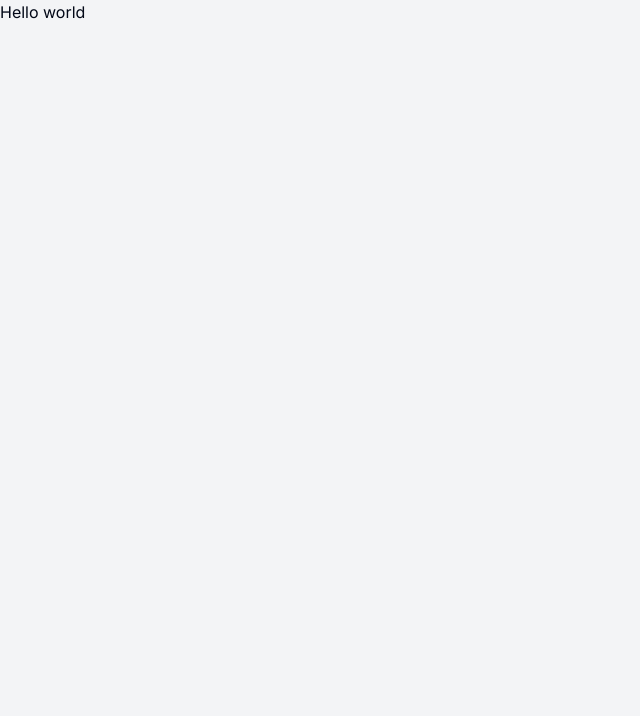
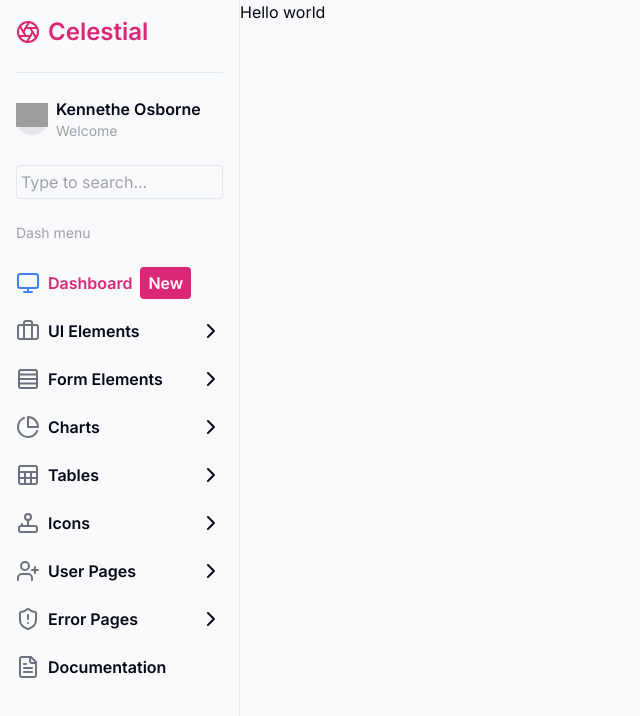
Before and after one commit to naren4488/rewardwale-dashboard, a Next.js app: page / in a window 1280 px wide. Shown: the top 716 px of the page, without its empty margins (0-640 px from the left). Built offline with nearby package versions, Linux system fonts and the light colour scheme; grey boxes are pictures that could not be loaded.

Commit message:
sidenavbar ui implemented

```diff
--- a/package.json
+++ b/package.json
@@ -9,6 +9,8 @@
     "lint": "next lint"
   },
   "dependencies": {
+    "@radix-ui/react-dialog": "^1.0.5",
+    "@radix-ui/react-separator": "^1.0.3",
     "@radix-ui/react-slot": "^1.0.2",
     "@radix-ui/react-tooltip": "^1.0.7",
     "@react-hook/window-size": "^3.1.1",
--- a/src/app/layout.tsx
+++ b/src/app/layout.tsx
@@ -2,6 +2,7 @@
 import { Inter } from "next/font/google";
 import "./globals.css";
 import { cn } from "@/lib/utils";
+import SideNavbar from "@/components/SideNavbar";
 
 const inter = Inter({ subsets: ["latin"] });
 
@@ -17,7 +18,8 @@
 }>) {
   return (
     <html lang="en">
-      <body className={cn(inter.className, "bg-gray-100 min-h-screen flex")}>
+      <body className={cn(inter.className, "bg-gray-50 min-h-screen flex")}>
+        <SideNavbar />
         <div className="">{children}</div>
       </body>
     </html>
--- /dev/null
+++ b/src/components/SideNavbar.tsx
@@ -0,0 +1,95 @@
+/* eslint-disable @next/next/no-img-element */
+import {
+  Aperture,
+  Briefcase,
+  ChevronRight,
+  FileText,
+  Joystick,
+  LayoutDashboard,
+  MonitorIcon,
+  PieChart,
+  Rows4,
+  SearchIcon,
+  Sheet,
+  ShieldAlertIcon,
+  UserPlus,
+} from "lucide-react";
+import React from "react";
+import { Separator } from "./ui/separator";
+
+type Props = {};
+
+const sidebarItems = [
+  { icon: <Briefcase />, text: "UI Elements" },
+  { icon: <Rows4 />, text: "Form Elements" },
+  { icon: <PieChart />, text: "Charts" },
+  { icon: <Sheet />, text: "Tables" },
+  { icon: <Joystick />, text: "Icons" },
+  { icon: <UserPlus />, text: "User Pages" },
+  { icon: <ShieldAlertIcon />, text: "Error Pages" },
+];
+
+export default function SideNavbar({}: Props) {
+  return (
+    <div className="border-r p-4 w-[240px] flex flex-col gap-6 ">
+      {/* brand-name */}
+      <section className="text-pink-600 flex gap-2 items-center hover:cursor-pointer ">
+        <Aperture size={24} />
+        <h2 className="text-2xl font-semibold ">Celestial</h2>
+      </section>
+      <Separator />
+
+      {/* user */}
+      <section className="flex items-center gap-2">
+        <div className="size-8 bg-gray-200 rounded-full ">
+          <img
+            src="https://api.dicebear.com/8.x/personas/svg?seed=Molly"
+            alt="avatar"
+          />
+        </div>
+        <div>
+          <h3 className=" font-semibold">Kennethe Osborne</h3>
+          <p className="text-gray-400 text-sm">Welcome</p>
+        </div>
+      </section>
+
+      {/* search input */}
+      <section className="border rounded p-1 flex items-center">
+        <input
+          className=" focus:outline-none bg-transparent"
+          type="text"
+          placeholder="Type to search..."
+        />
+        <SearchIcon size={18} />
+      </section>
+
+      {/* sidebar items */}
+      <p className="text-gray-400 text-sm">Dash menu</p>
+      <section className="flex flex-col gap-4">
+        <div className="flex items-center gap-2 hover:bg-gray-200 hover:cursor-pointer">
+          <MonitorIcon className=" text-blue-500" />
+          <h3 className="text-pink-600 font-semibold">Dashboard</h3>
+          <p className=" font-semibold bg-pink-600 rounded px-2 py-1 text-white">
+            New
+          </p>
+        </div>
+        {sidebarItems.map((item, idx) => (
+          <div
+            key={idx}
+            className="flex justify-between items-center hover:bg-gray-200 hover:cursor-pointer py-1"
+          >
+            <div className="flex items-center gap-2">
+              <span className="text-gray-500">{item.icon}</span>
+              <h3 className=" font-semibold">{item.text}</h3>
+            </div>
+            <ChevronRight />
+          </div>
+        ))}
+        <div className="flex items-center gap-2 hover:bg-gray-200 hover:cursor-pointer py-1">
+          <FileText className="text-gray-500" />
+          <h3 className=" font-semibold">Documentation</h3>
+        </div>
+      </section>
+    </div>
+  );
+}
--- /dev/null
+++ b/src/components/ui/separator.tsx
@@ -0,0 +1,31 @@
+"use client"
+
+import * as React from "react"
+import * as SeparatorPrimitive from "@radix-ui/react-separator"
+
+import { cn } from "@/lib/utils"
+
+const Separator = React.forwardRef<
+  React.ElementRef<typeof SeparatorPrimitive.Root>,
+  React.ComponentPropsWithoutRef<typeof SeparatorPrimitive.Root>
+>(
+  (
+    { className, orientation = "horizontal", decorative = true, ...props },
+    ref
+  ) => (
+    <SeparatorPrimitive.Root
+      ref={ref}
+      decorative={decorative}
+      orientation={orientation}
+      className={cn(
+        "shrink-0 bg-border",
+        orientation === "horizontal" ? "h-[1px] w-full" : "h-full w-[1px]",
+        className
+      )}
+      {...props}
+    />
+  )
+)
+Separator.displayName = SeparatorPrimitive.Root.displayName
+
+export { Separator }
--- /dev/null
+++ b/src/components/ui/sheet.tsx
@@ -0,0 +1,140 @@
+"use client"
+
+import * as React from "react"
+import * as SheetPrimitive from "@radix-ui/react-dialog"
+import { cva, type VariantProps } from "class-variance-authority"
+import { X } from "lucide-react"
+
+import { cn } from "@/lib/utils"
+
+const Sheet = SheetPrimitive.Root
+
+const SheetTrigger = SheetPrimitive.Trigger
+
+const SheetClose = SheetPrimitive.Close
+
+const SheetPortal = SheetPrimitive.Portal
+
+const SheetOverlay = React.forwardRef<
+  React.ElementRef<typeof SheetPrimitive.Overlay>,
+  React.ComponentPropsWithoutRef<typeof SheetPrimitive.Overlay>
+>(({ className, ...props }, ref) => (
+  <SheetPrimitive.Overlay
+    className={cn(
+      "fixed inset-0 z-50 bg-black/80  data-[state=open]:animate-in data-[state=closed]:animate-out data-[state=closed]:fade-out-0 data-[state=open]:fade-in-0",
+      className
+    )}
+    {...props}
+    ref={ref}
+  />
+))
+SheetOverlay.displayName = SheetPrimitive.Overlay.displayName
+
+const sheetVariants = cva(
+  "fixed z-50 gap-4 bg-background p-6 shadow-lg transition ease-in-out data-[state=open]:animate-in data-[state=closed]:animate-out data-[state=closed]:duration-300 data-[state=open]:duration-500",
+  {
+    variants: {
+      side: {
+        top: "inset-x-0 top-0 border-b data-[state=closed]:slide-out-to-top data-[state=open]:slide-in-from-top",
+        bottom:
+          "inset-x-0 bottom-0 border-t data-[state=closed]:slide-out-to-bottom data-[state=open]:slide-in-from-bottom",
+        left: "inset-y-0 left-0 h-full w-3/4 border-r data-[state=closed]:slide-out-to-left data-[state=open]:slide-in-from-left sm:max-w-sm",
+        right:
+          "inset-y-0 right-0 h-full w-3/4  border-l data-[state=closed]:slide-out-to-right data-[state=open]:slide-in-from-right sm:max-w-sm",
+      },
+    },
+    defaultVariants: {
+      side: "right",
+    },
+  }
+)
+
+interface SheetContentProps
+  extends React.ComponentPropsWithoutRef<typeof SheetPrimitive.Content>,
+    VariantProps<typeof sheetVariants> {}
+
+const SheetContent = React.forwardRef<
+  React.ElementRef<typeof SheetPrimitive.Content>,
+  SheetContentProps
+>(({ side = "right", className, children, ...props }, ref) => (
+  <SheetPortal>
+    <SheetOverlay />
+    <SheetPrimitive.Content
+      ref={ref}
+      className={cn(sheetVariants({ side }), className)}
+      {...props}
+    >
+      {children}
+      <SheetPrimitive.Close className="absolute right-4 top-4 rounded-sm opacity-70 ring-offset-background transition-opacity hover:opacity-100 focus:outline-none focus:ring-2 focus:ring-ring focus:ring-offset-2 disabled:pointer-events-none data-[state=open]:bg-secondary">
+        <X className="h-4 w-4" />
+        <span className="sr-only">Close</span>
+      </SheetPrimitive.Close>
+    </SheetPrimitive.Content>
+  </SheetPortal>
+))
+SheetContent.displayName = SheetPrimitive.Content.displayName
+
+const SheetHeader = ({
+  className,
+  ...props
+}: React.HTMLAttributes<HTMLDivElement>) => (
+  <div
+    className={cn(
+      "flex flex-col space-y-2 text-center sm:text-left",
+      className
+    )}
+    {...props}
+  />
+)
+SheetHeader.displayName = "SheetHeader"
+
+const SheetFooter = ({
+  className,
+  ...props
+}: React.HTMLAttributes<HTMLDivElement>) => (
+  <div
+    className={cn(
+      "flex flex-col-reverse sm:flex-row sm:justify-end sm:space-x-2",
+      className
+    )}
+    {...props}
+  />
+)
+SheetFooter.displayName = "SheetFooter"
+
+const SheetTitle = React.forwardRef<
+  React.ElementRef<typeof SheetPrimitive.Title>,
+  React.ComponentPropsWithoutRef<typeof SheetPrimitive.Title>
+>(({ className, ...props }, ref) => (
+  <SheetPrimitive.Title
+    ref={ref}
+    className={cn("text-lg font-semibold text-foreground", className)}
+    {...props}
+  />
+))
+SheetTitle.displayName = SheetPrimitive.Title.displayName
+
+const SheetDescription = React.forwardRef<
+  React.ElementRef<typeof SheetPrimitive.Description>,
+  React.ComponentPropsWithoutRef<typeof SheetPrimitive.Description>
+>(({ className, ...props }, ref) => (
+  <SheetPrimitive.Description
+    ref={ref}
+    className={cn("text-sm text-muted-foreground", className)}
+    {...props}
+  />
+))
+SheetDescription.displayName = SheetPrimitive.Description.displayName
+
+export {
+  Sheet,
+  SheetPortal,
+  SheetOverlay,
+  SheetTrigger,
+  SheetClose,
+  SheetContent,
+  SheetHeader,
+  SheetFooter,
+  SheetTitle,
+  SheetDescription,
+}
```
Also changed, not shown: 1 other file (tests, documents, lock files or other folders).
